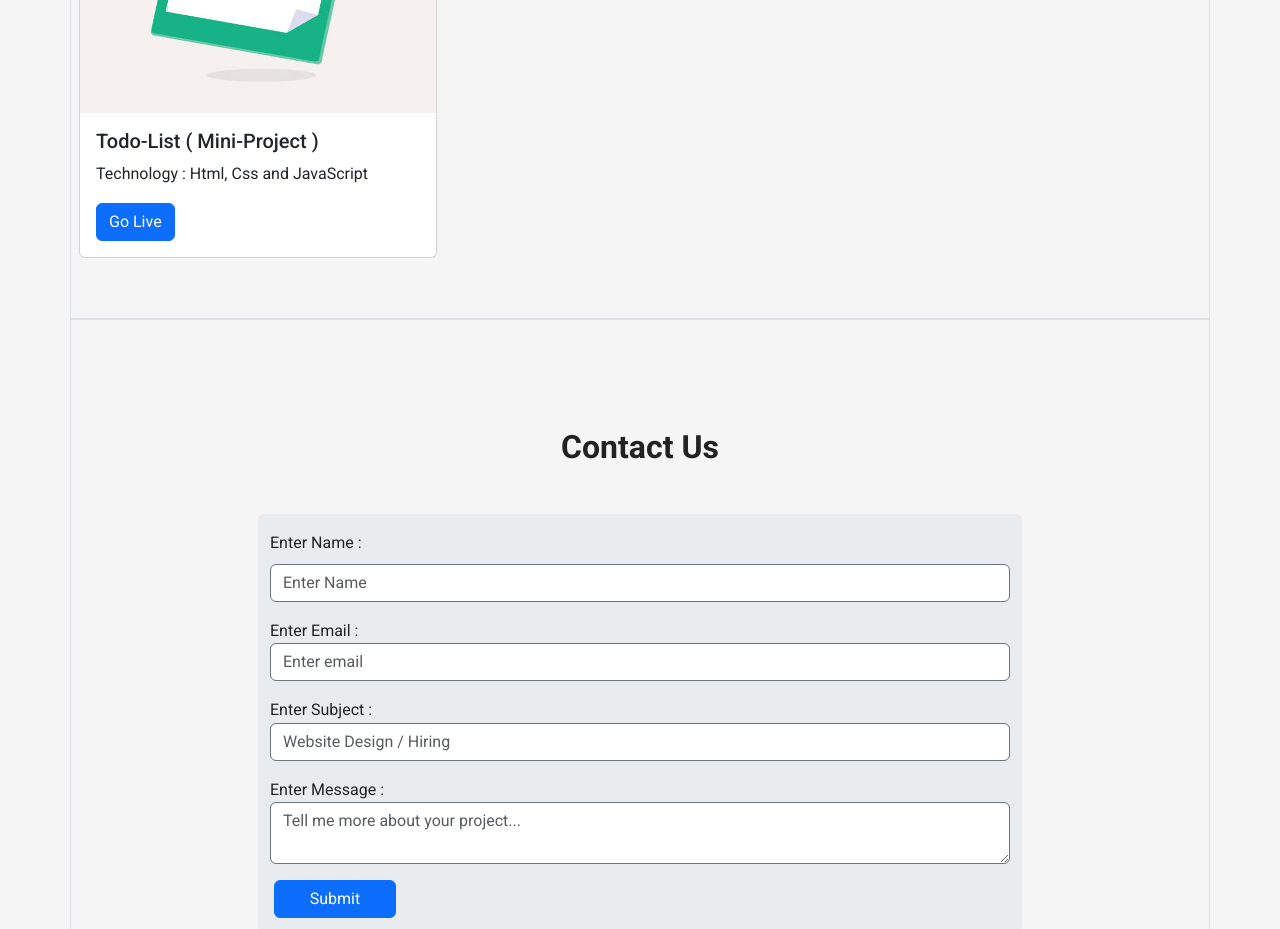
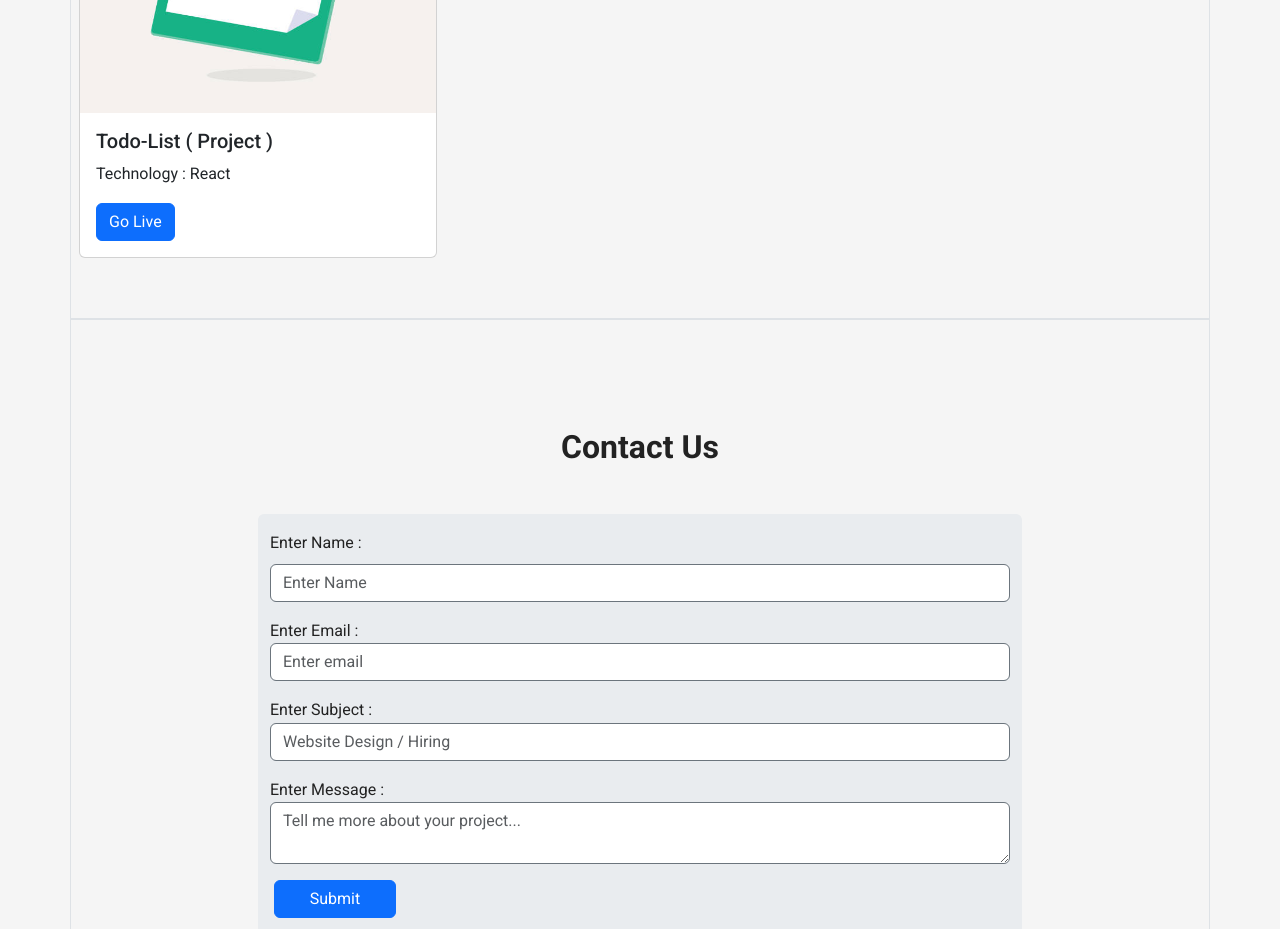
Before and after one commit to sunilkumarbais/portfolio, a plain HTML site: page index.html in a window 1280 px wide. Shown: the part 3000-3929 px from the top of the page. Drawn offline with nearby package versions, Linux system fonts and the light colour scheme.

Commit message:
change link

```diff
--- a/index.html
+++ b/index.html
@@ -176,9 +176,9 @@
         <div class="card mt-4">
           <img src="image/todo.jpg" class="card-img-top" alt="...">
           <div class="card-body">
-            <h5 class="card-title">Todo-List ( Mini-Project )</h5>
-            <p class="card-text">Technology : Html, Css and JavaScript</p>
-            <a href=" https://sunilkumarbais.github.io/Todo-List-In-Js/" class="btn btn-primary">Go Live</a>
+            <h5 class="card-title">Todo-List ( Project )</h5>
+            <p class="card-text">Technology : React</p>
+            <a href=" https://sunilkumarbais.github.io/todo-react-app/" class="btn btn-primary">Go Live</a>
           </div>
         </div>
       </div>
```
